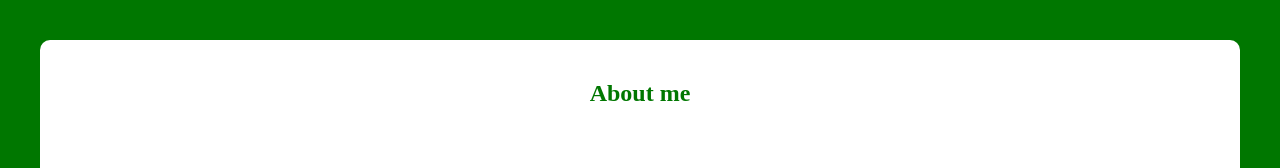
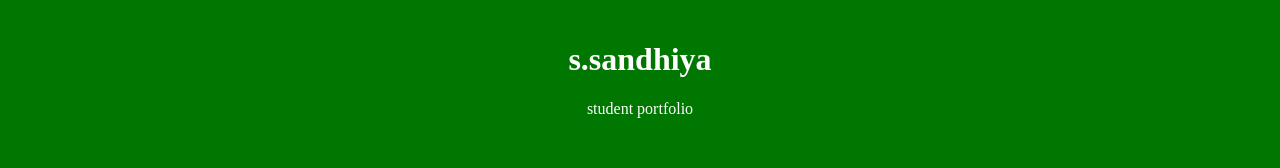
Before and after one commit to sandhiyamsc386-hash/mywebsite, a plain HTML site: page index.html in a window 1280 px wide. Shown: the top 168 px of the page. Drawn offline with Linux system fonts and the light colour scheme.

Commit message:
Update index.html

```diff
--- a/index.html
+++ b/index.html
@@ -33,6 +33,9 @@
     </head>
    </body>
    <header>
+       <h1>s.sandhiya</h1>
+       <p>student portfolio</p>
+   </header>
     <section>
         <h2>About me</h2>
         <p>
```
